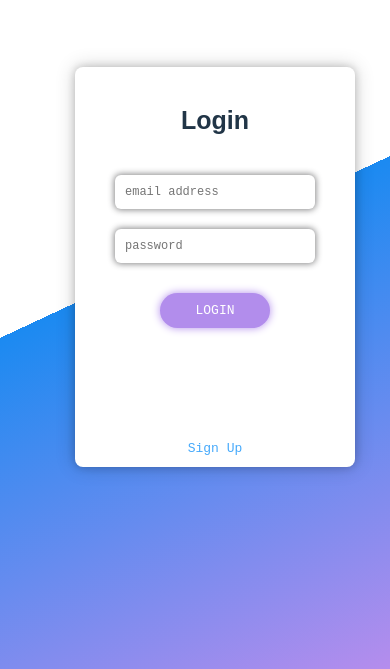
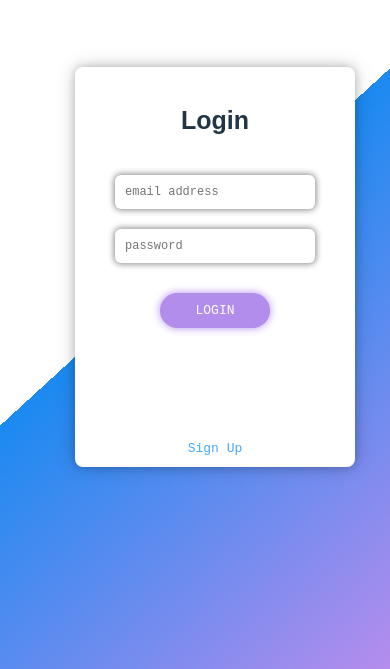
Before and after one commit to PayalSharma2023/react_mentoring, a React (Vite) app in the folder vite-project/: page / in a window 390 px wide. Shown: the part 175-844 px from the top of the page. Built offline with nearby package versions, Linux system fonts and the light colour scheme.

Commit message:
media query

```diff
--- a/vite-project/src/App.css
+++ b/vite-project/src/App.css
@@ -22,6 +22,12 @@ body{
   background-size: 100% 100%;
   position: relative;
   /* background-position:50cqh; */
+}
+/* Adjust for smaller screens */
+@media (max-width: 768px) {
+  .container {
+    background: linear-gradient(137.5deg, white 50%, #1B8AF1 50%, #B58DED);
+  }
 }
 
 
```
